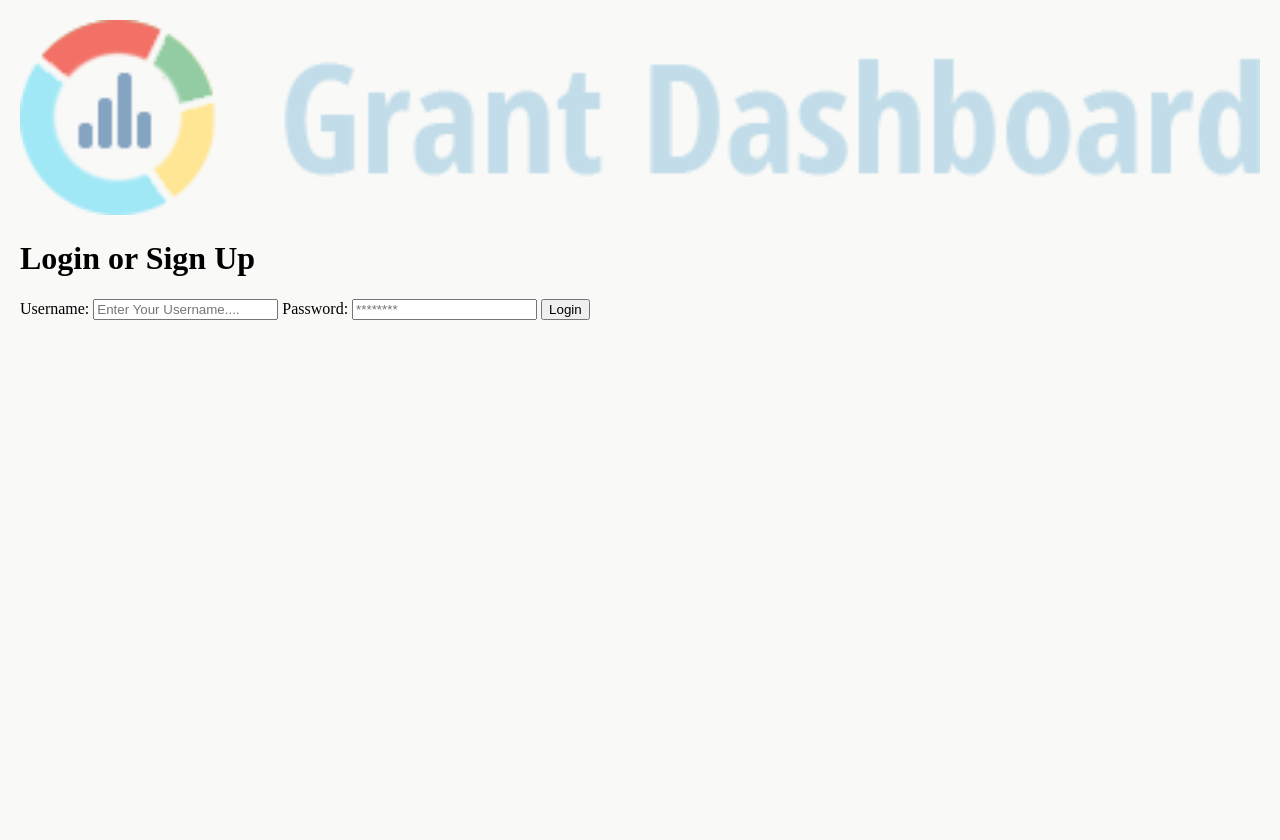
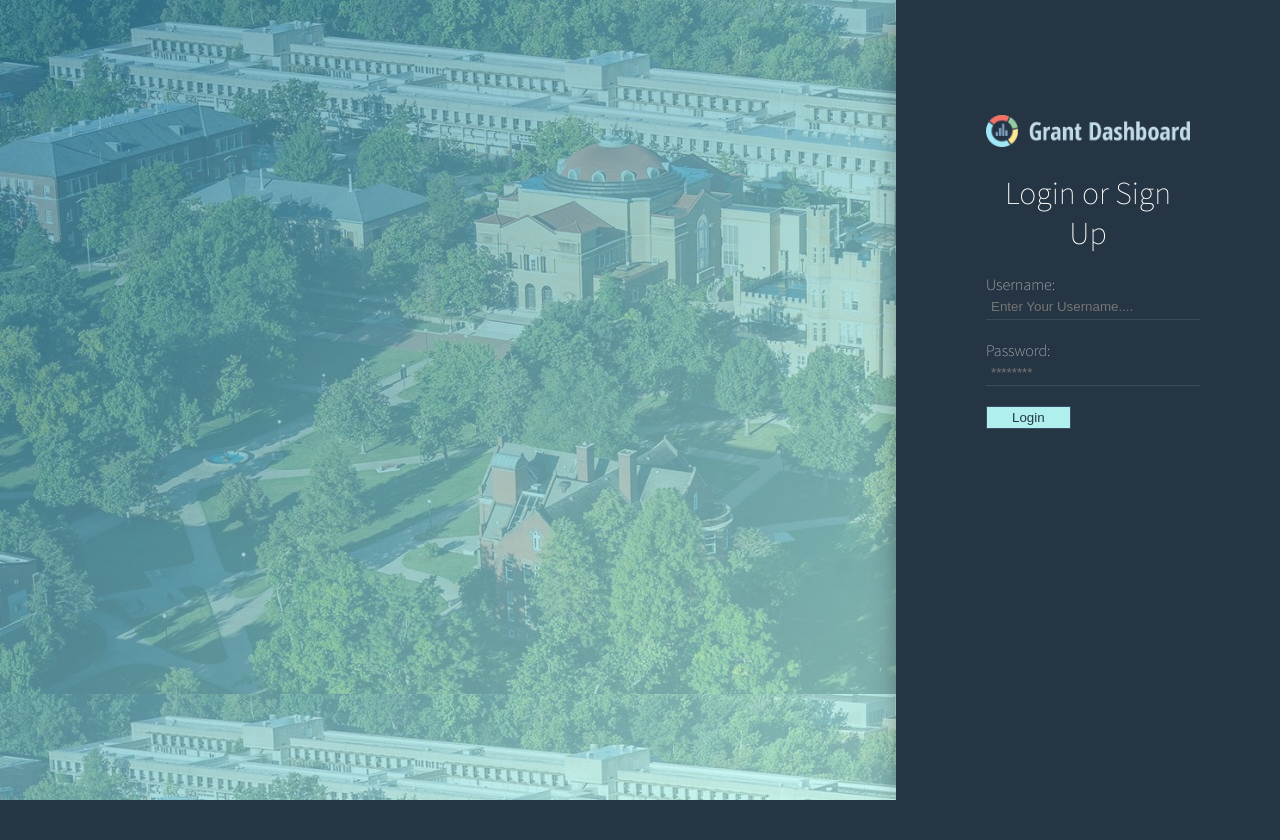
Before and after one commit to ZacharyMcGee/Grant-Management-Dashboard, a PHP site: page / in a window 1280 px wide. After the commit the page ends 800 px from the top, so only its background shows below. Run offline with PHP 8.4, Linux system fonts and the light colour scheme; some libraries are stand-ins or nearby versions.

Commit message:
Update login.css

```diff
--- a/Grant Management Dashboard/css/login.css
+++ b/Grant Management Dashboard/css/login.css
@@ -1,20 +1,159 @@
+@import url('https://fonts.googleapis.com/css?family=Source+Sans+Pro:200');
+
 html {
-  overflow-y: auto;
+  overflow-y: hidden;
   overflow-x: hidden;
+  min-height: 100%;
+  margin: 0;
 }
+
 body {
+  height: 100vh;
+  font-family: 'Source Sans Pro', sans-serif;
+  font-weight: 200;
   margin: 0px;
   padding: 0px;
   background-color: #f9f9f7;
 }
 
 .header {
-  background-color: #5E0001;
   height: 52.5px;
   padding: 10px;
 }
 
+.header img {
+  width: 250px;
+}
+
 .content {
-  height: 800px;
-  padding: 20px;
+  height: 100%;
 }
+
+.login-left {
+  float: left;
+  width: 70%;
+  display: inline-block;
+  height: 100%;
+  background: linear-gradient(to bottom right, #3a8babb3 0%, #b3f5f2b3 90%),url("../images/bg-image.jpg");
+}
+
+.login-right {
+  width: 30%;
+  display: inline-block;
+  height: 100%;
+  background-color: #263544;
+  -webkit-box-shadow: 0px 0px 32px -8px rgba(0,0,0,0.53);
+  -moz-box-shadow: 0px 0px 32px -8px rgba(0,0,0,0.53);
+  box-shadow: 0px 0px 32px -8px rgba(0,0,0,0.53);
+}
+
+.login-right form {
+  padding-left: 90px;
+  padding-right: 90px;
+  margin-top: 30%;
+}
+
+.login-right h1 {
+  text-align: center;
+  color: #fff;
+  font-weight: 200;
+}
+
+.login-right input {
+  width: 100%;
+  display: inline-block;
+  margin-bottom: 20px;
+  padding: 5px;
+  background-color: #fff0;
+  border: none;
+  border-bottom: 1px solid #3a4d56;
+  outline: none;
+  box-shadow: none;
+  color: #798999;
+}
+
+.login-right button {
+  background-color: #aff0ed;
+  border: none;
+  padding: 3px 25px;
+  border: 1px solid #364e66;
+  color: #263544;
+}
+
+.login-right label {
+  color: #c6c6c6;
+}
+
+.left-description {
+
+}
+
+.left-description h1 {
+  text-align: center;
+  color: #fff;
+  font-weight: 200;
+}
+
+.left-info {
+  display: none;
+}
+
+.examples {
+  height: 100px;
+  width: 470px;
+  margin-left: 20%;
+  margin-top: 13%;
+}
+
+.chart1 {
+  height: 100px;
+  width: 100px;
+  display: inline-block;
+}
+
+.chart2 {
+  height: 100px;
+  width: 100px;
+  display: inline-block;
+  margin-left: 81px;
+}
+
+.chart3 {
+  height: 100px;
+  width: 100px;
+  display: inline-block;
+  margin-left: 81px;
+}
+
+.leftp {
+  margin: 0px;
+  padding: 0px;
+  display: none;
+  float: left;
+  position: absolute;
+  margin-top: 40px;
+  margin-left: 30px;
+  color: #263544;
+}
+
+.centerp {
+  margin: 0px;
+  padding: 0px;
+  display: none;
+  float: left;
+  position: absolute;
+  margin-top: 40px;
+  margin-left: 30px;
+  color: #263544;
+}
+
+.rightp {
+  margin: 0px;
+  padding: 0px;
+  display: none;
+  float: left;
+  position: absolute;
+  margin-top: 40px;
+  margin-left: 30px;
+  color: #263544;
+}
```
